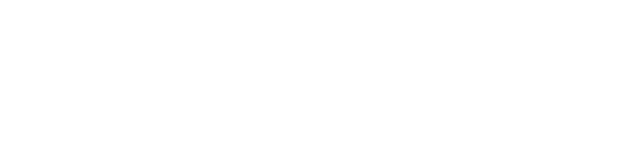
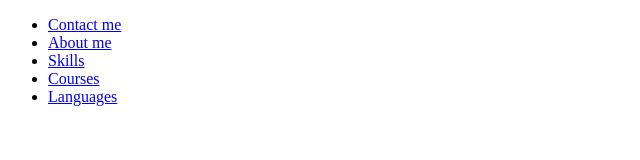
Before and after one commit to Anzhela53/rsschool-cv, a plain HTML site: page index.html in a window 1280 px wide. Shown: the whole page, without its empty margins (0-640 px from the left). Drawn offline with Linux system fonts and the light colour scheme.

Commit message:
feat:add nav to the index.html file

```diff
--- a/index.html
+++ b/index.html
@@ -13,3 +13,16 @@
 <link rel="preconnect" href="https://fonts.gstatic.com" crossorigin>
 <link href="https://fonts.googleapis.com/css2?family=Merriweather:ital@1&display=swap" rel="stylesheet">
 </head>
+<body>
+    <header class="header">
+        <body class="container header">
+            <nav class="nav">
+                <ul class="nav-list">
+                  <li class="nav-item"><a href="#contact me" class="nav-link">Contact me</a></li>
+                  <li class="nav-item"><a href="#about me" class="nav-link">About me</a></li>
+                  <li class="nav-item"><a href="#skills" class="nav-link">Skills</a></li>
+                  <li class="nav-item"><a href="#courses" class="nav-link">Courses</a></li>
+                  <li class="nav-item"><a href="#languages" class="nav-link">Languages</a></li>
+                </ul>
+              </nav>
+</body>
```
